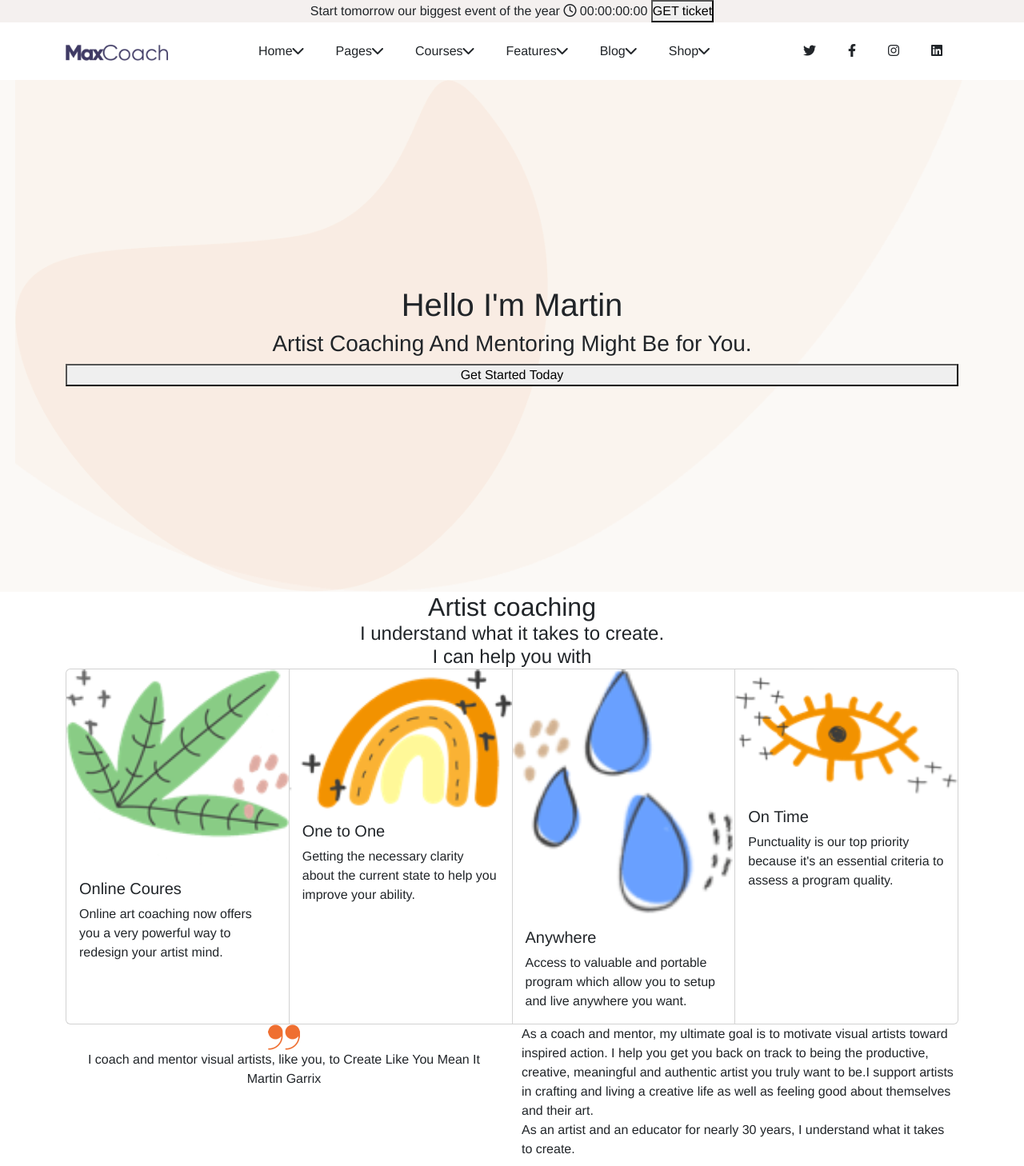
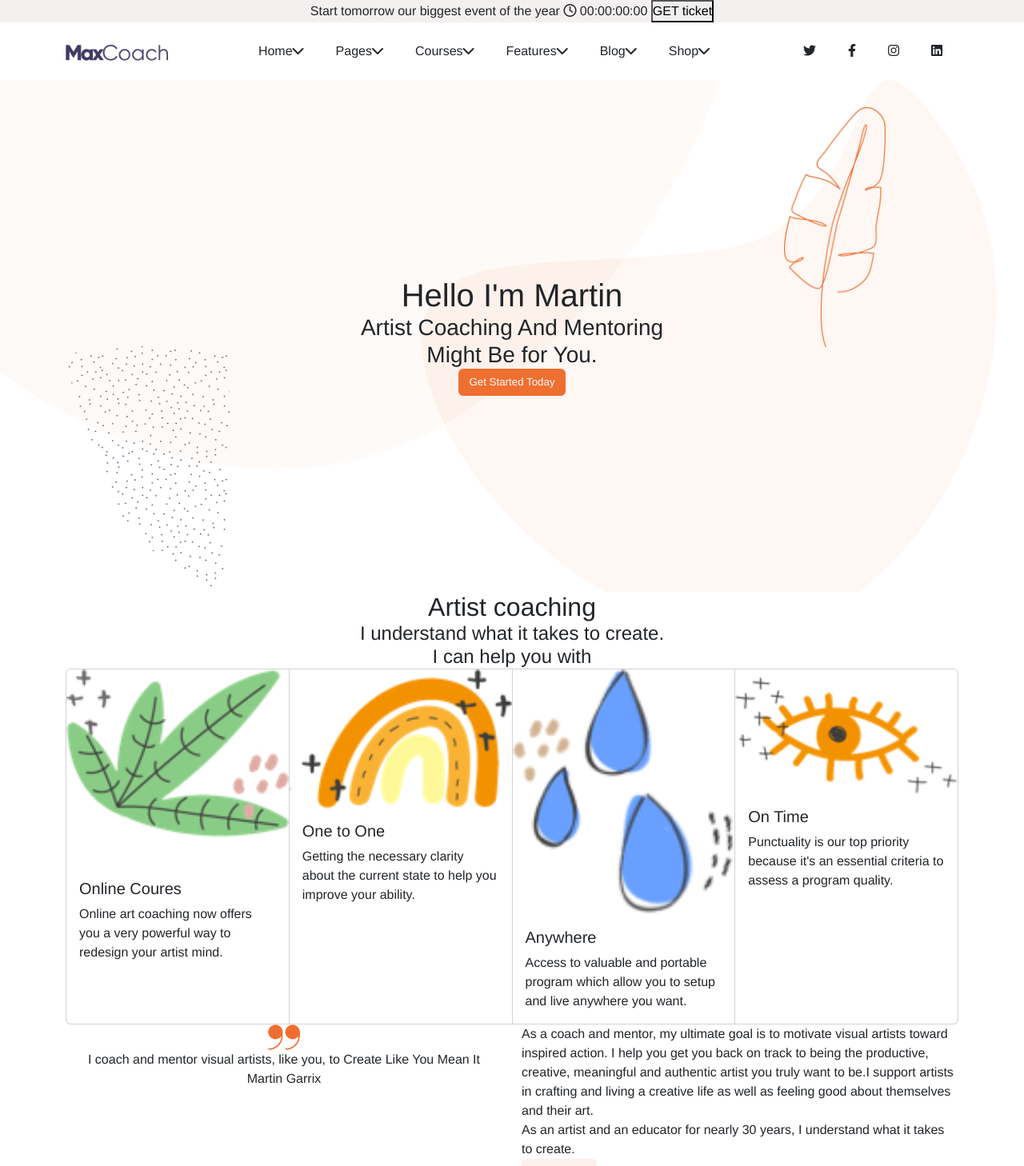
Before and after one commit to GiulsV/proj-html-vuejs, a Vue app: page / in a window 1280 px wide. Shown: the top 1458 px of the page at 80% size. Built offline with nearby package versions, Linux system fonts and the light colour scheme.

Commit message:
Modifiche elemento button

```diff
--- a/src/assets/style/_commons.scss
+++ b/src/assets/style/_commons.scss
@@ -14,3 +14,26 @@ a {
     text-decoration: none;
     color:#797979;
 }
+.bt_orange {
+    background-color: $Orangebtn ;
+    color: white;
+    font-size: smaller;
+        &:hover{
+            background-color: $BluBtnHover;
+            border: none;
+            color: white;
+            font-size: smaller;
+        }
+}
+.bt_red{
+    background-color: $Redbtn;
+    color: $Orangebtn;
+    font-size: smaller;
+        &:hover{
+            background-color: $Orangebtn;
+            border: none;
+            color: white;
+            font-size: smaller;
+        }
+
+}
--- a/src/assets/style/_variables.scss
+++ b/src/assets/style/_variables.scss
@@ -20,3 +20,6 @@ $DustGray:#9A9898;
 $BayVibrant:#22437D;
 $SmaltBlue:#4F7F85;
 $IceCold:#B1E4F4;
+$Orangebtn: #ef6f31;
+$BluBtnHover: #6ac5f1;
+$Redbtn: #fdf0ea;
--- a/src/components/CourseComp.vue
+++ b/src/components/CourseComp.vue
@@ -23,7 +23,7 @@
       </div>
     </div>
     <div class="d-flex justify-content-center">
-        <button >View all courses</button>
+        <a class="btn bt_red" href="#" role="button">Get Started <i class="fa-solid fa-arrow-right"></i></a>
     </div>
 
   </div>
--- a/src/components/HeroComp.vue
+++ b/src/components/HeroComp.vue
@@ -4,9 +4,13 @@
     <!-- <img src="@/assets/images/Sagome/artist-shape-02.png" alt=""/>
     <img src="@/assets/images/Sagome/artist-shape-01.png" alt=""/> -->
     <div class="container d-flex flex-column justify-content-center text-center" id="text_jumbo">
-        <h1>Hello I'm Martin</h1>
-        <h3>Artist Coaching And Mentoring Might Be for You.</h3>
-        <button>Get Started Today</button>
+        <div class="wrapper">
+            <h1>Hello I'm Martin</h1>
+            <h3>Artist Coaching And Mentoring </h3>
+            <h3> Might Be for You.</h3>
+            <a class="btn bt_orange" href="#" role="button">Get Started Today</a>
+        </div>
+
     </div>
 
 
@@ -19,13 +23,22 @@
 </script>
 
 <style lang="scss" scoped>
+@import "../assets/style/_commons.scss";
+@import "../assets/style/_variables.scss";
+
 #hero{
-    background-color: #FBF9F6;
+    // background-color: #FBF9F6;
+    // background-color: blue;
     height: 80vh;
-    background-image: url('@/assets/images/Sagome/artist-shape-01.png'), url('@/assets/images/Sagome/artist-shape-02.png');
+    background-image: url('@/assets/images/Sagome/artist-shape-02.png'), url('@/assets/images/Sagome/artist-shape-01.png'),  url('@/assets/images/Sagome/artist-shape-03-201x300.png'), url('@/assets/images/Sagome/artist-shape-04-127x300.png');
+
     background-repeat: no-repeat;
-    background-size: contain;
-    background-position: 1.2rem;
+    background-size:fill;
+    background-position:
+            top left,
+            top right 6%,
+            bottom 2% left 8%,
+            right 15% top 10%;
 }
 // button{
 //     width: 100px;
--- a/src/components/MainComp.vue
+++ b/src/components/MainComp.vue
@@ -26,9 +26,7 @@
                             <p>
                                 As an artist and an educator for nearly 30 years, I understand what it takes to create.
                             </p>
-                            <a class="btn btn-default" href="#" role="button">
-                                <span>Get Started</span>
-                            </a>
+                            <a class="btn bt_red" href="#" role="button">Get Started</a>
                         </div>
                     </div>
                 </div>
```
